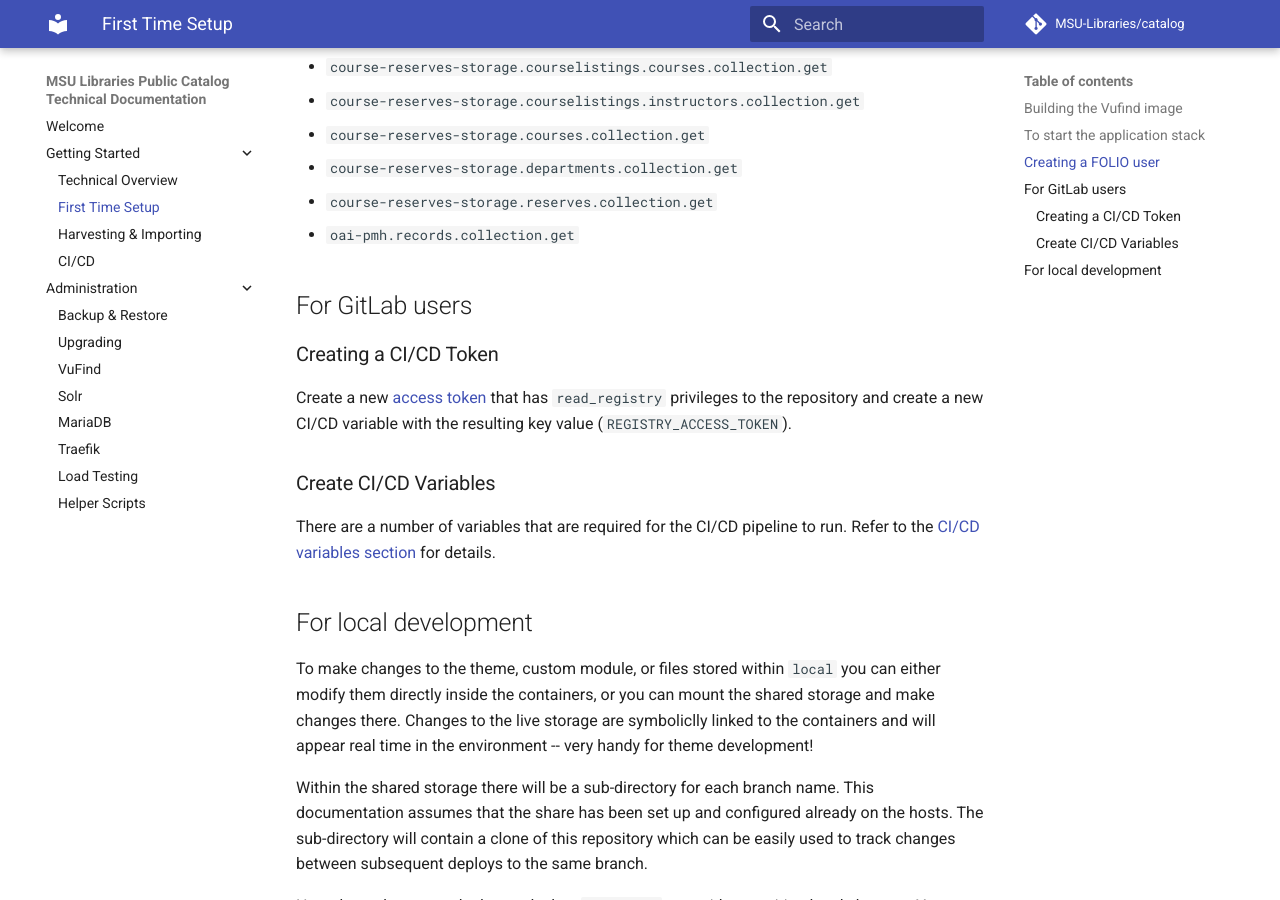
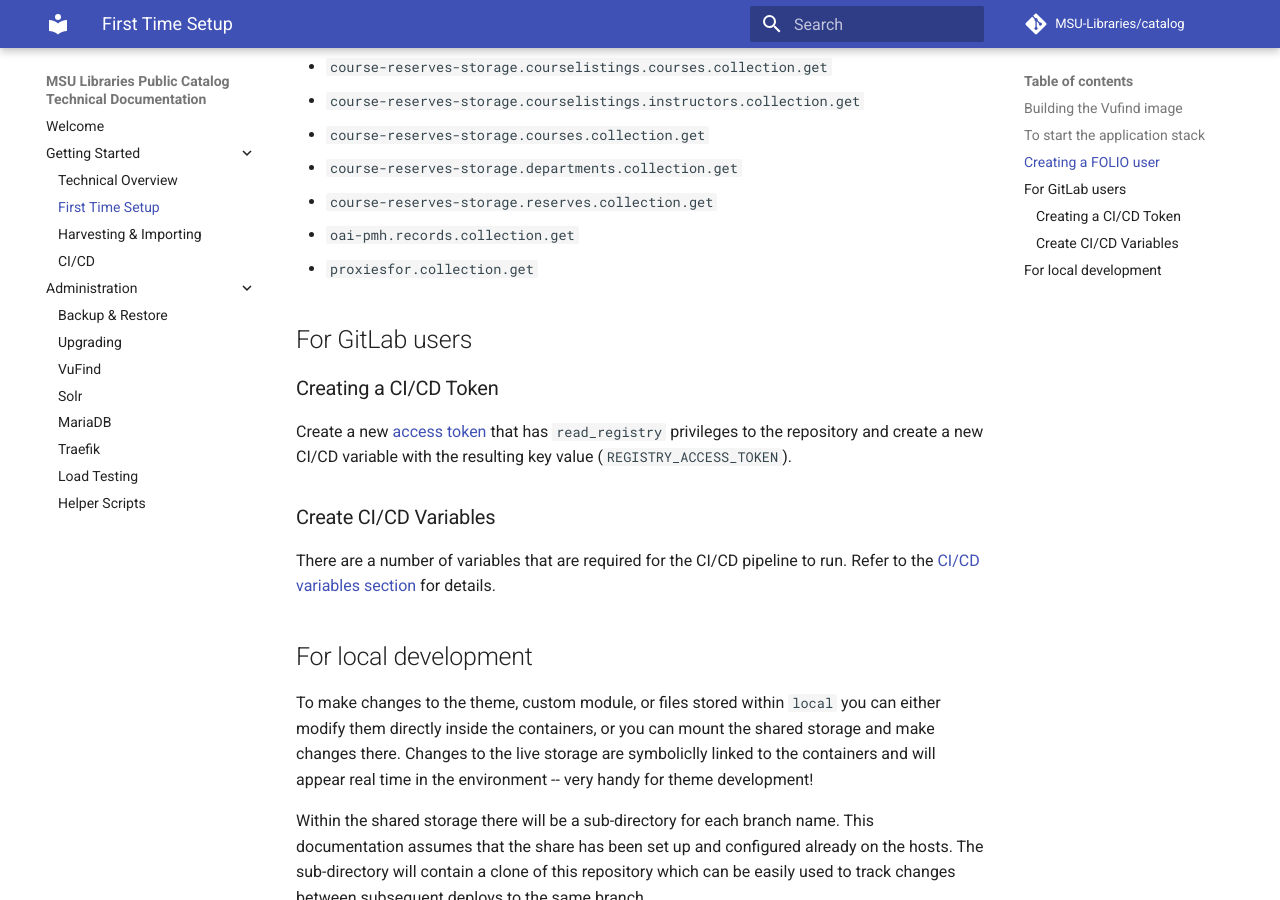
Before and after one commit to MSU-Libraries/catalog, an MkDocs documentation site: the page built from docs/first-time-setup.md, in a window 1280 px wide and 900 px high, scrolled down 2485 px. Built offline with MkDocs 1.6.1 and Material for MkDocs 9.7.7, drawn with Linux system fonts in a browser that asks for light colours; comment, search, counter and statistics services are not loaded.

Commit message:
Add permission needed for user profile page

```diff
--- a/docs/first-time-setup.md
+++ b/docs/first-time-setup.md
@@ -109,6 +109,7 @@ with a `POST` request to `/perms/permissions`.
 * `course-reserves-storage.departments.collection.get`
 * `course-reserves-storage.reserves.collection.get`
 * `oai-pmh.records.collection.get`
+* `proxiesfor.collection.get`
 
 ## For GitLab users
 ### Creating a CI/CD Token
```
